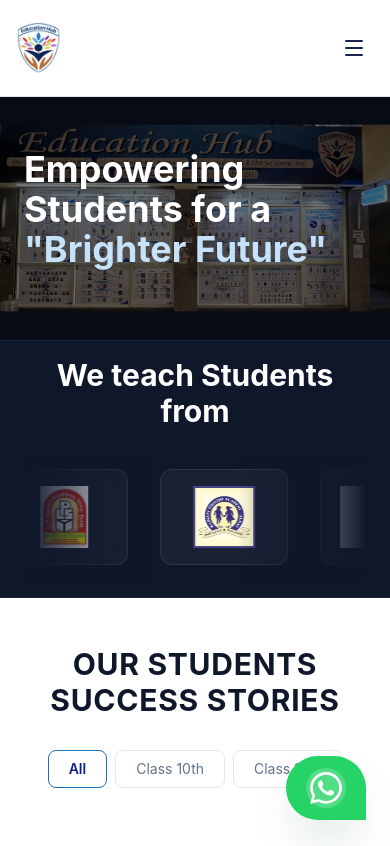
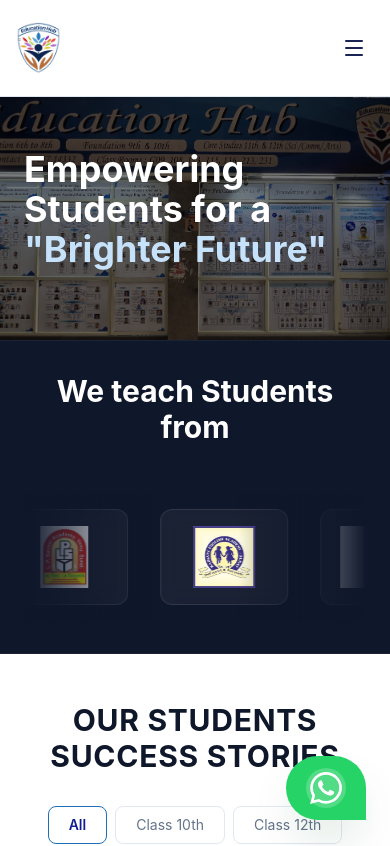
Before and after one commit to KushMody/Education-Hub-Surat, a React (Vite) app: page / in a window 390 px wide. Shown: the top 846 px of the page. Built offline with nearby package versions, Linux system fonts and the light colour scheme; a web font is replaced by a local one.

Commit message:
Optimize mobile viewport: dynamic Hero aspect-ratio, condensed sections for multi-section visibility

```diff
--- a/src/components/Hero.jsx
+++ b/src/components/Hero.jsx
@@ -29,7 +29,7 @@ const Hero = () => {
                         animate={{ opacity: 1, scale: 1 }}
                         exit={{ opacity: 0, scale: 0.95 }}
                         transition={{ duration: 1.5, ease: "easeInOut" }}
-                        className="absolute inset-0 w-full h-full object-contain"
+                        className="absolute inset-0 w-full h-full object-cover object-top"
                         alt="Hero background"
                     />
                 </AnimatePresence>
--- a/src/components/PartnerSchools.jsx
+++ b/src/components/PartnerSchools.jsx
@@ -13,9 +13,9 @@ const PartnerSchools = () => {
     ];
 
     return (
-        <section className="py-4 sm:py-20 bg-slate-900 border-t border-b border-white/5 relative overflow-hidden">
+        <section className="py-8 sm:py-20 bg-slate-900 border-t border-b border-white/5 relative overflow-hidden">
             <div className="max-w-7xl mx-auto px-6">
-                <div className="text-center mb-6 sm:mb-12">
+                <div className="text-center mb-12">
                     <h2 className="text-3xl md:text-4xl font-bold text-white">
                         We teach Students from
                     </h2>
```
